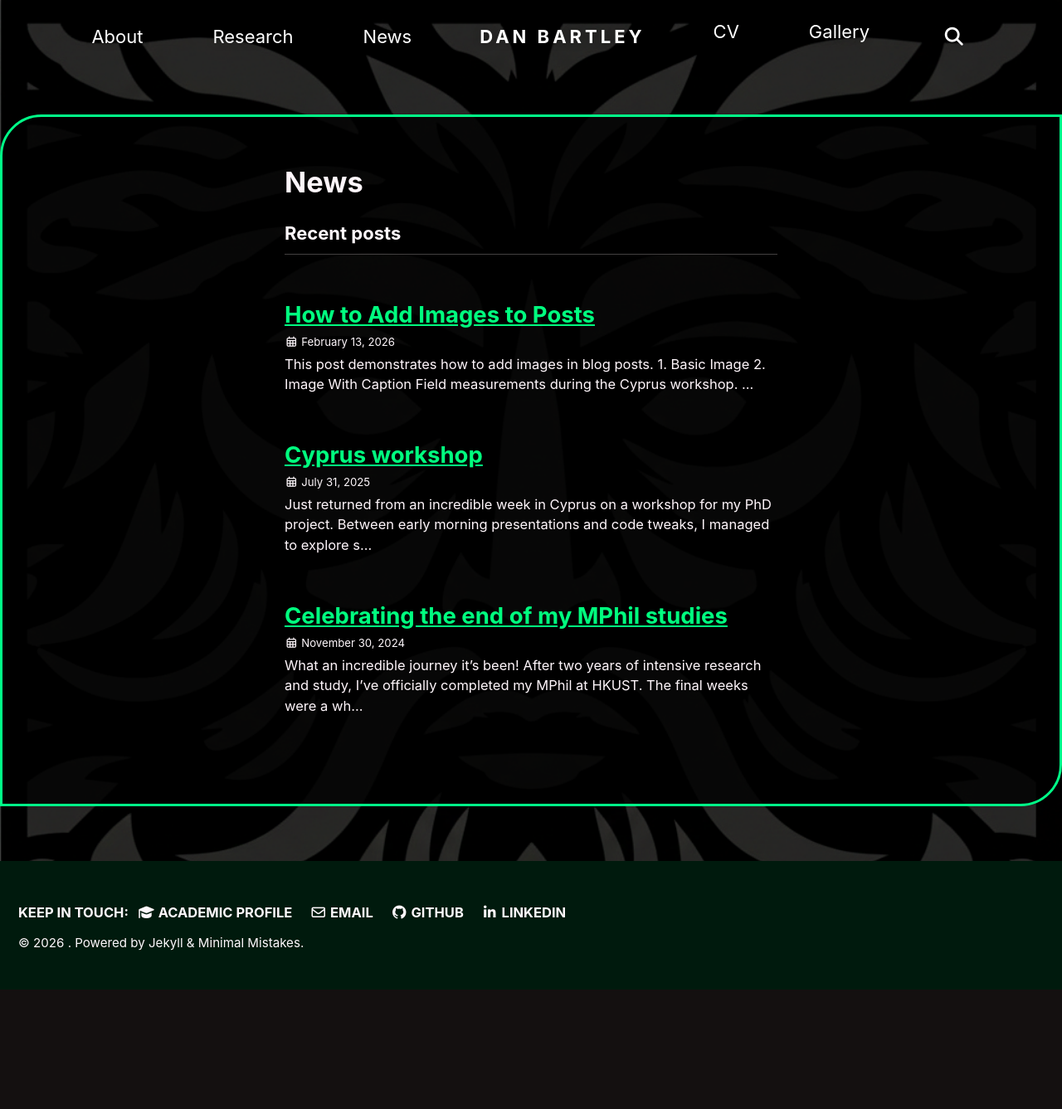
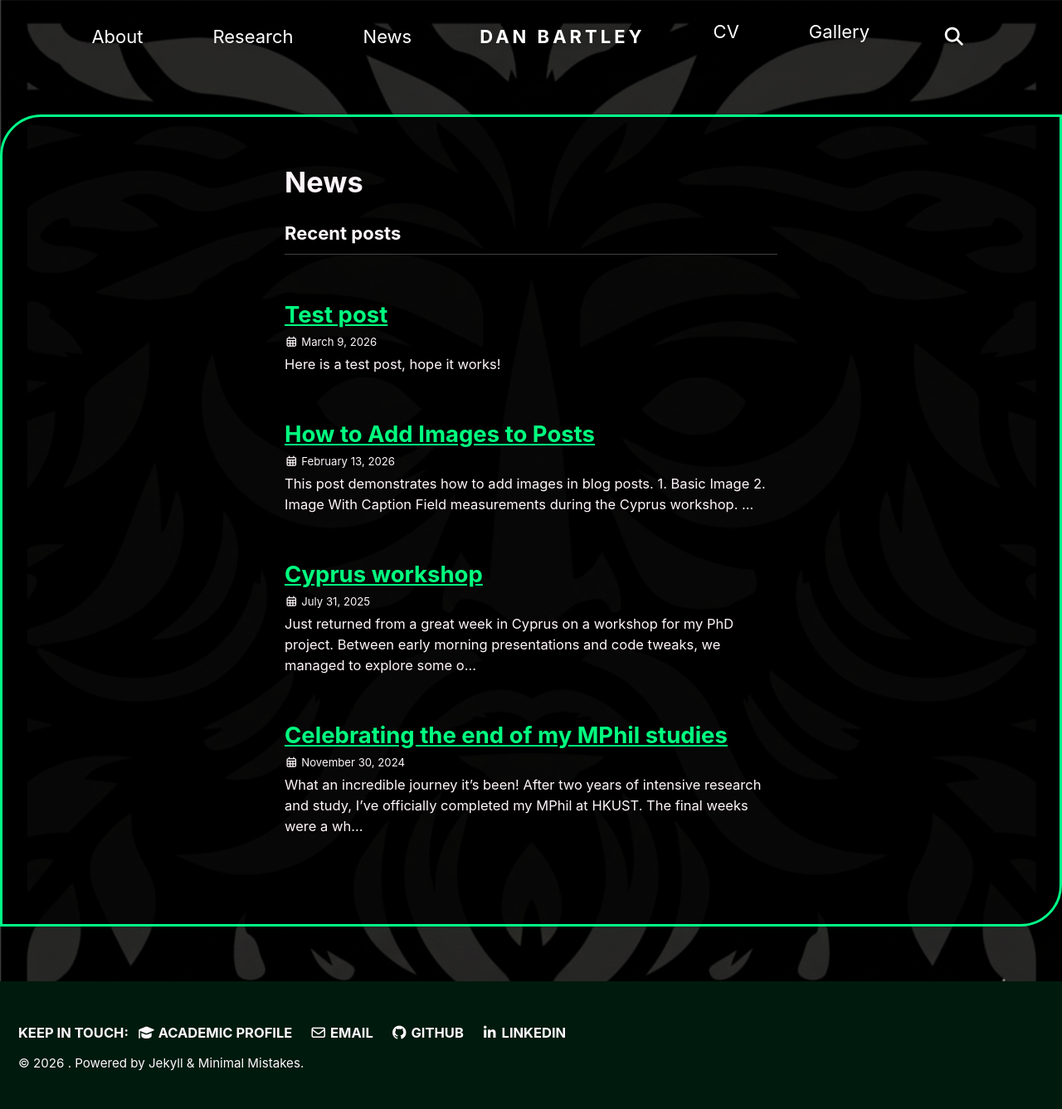
Before and after one commit to dpb-hydro/dpb-hydro.github.io, a Jekyll site: the page built from _pages/news.md, in a window 1280 px wide. Shown: the whole page at 83% size. Built offline with Jekyll 4.4.1, drawn with Linux system fonts in a browser that asks for light colours; cached includes are drawn as plain includes; before the commit the page ends 1193 px from its top, so only the background shows below that.

```diff
--- /dev/null
+++ b/_posts/2026-03-09-first-post.md
@@ -0,0 +1,8 @@
+---
+layout: single
+title: "Test post"
+date: 2026-03-09 13:55:00 +0000
+categories: tests
+---
+
+Here is a test post, hope it works!
```
Also changed, not shown: _posts/2025-07-31-cyprus.md (+3 -1 lines), assets/images/cyprus.jpeg (added).
